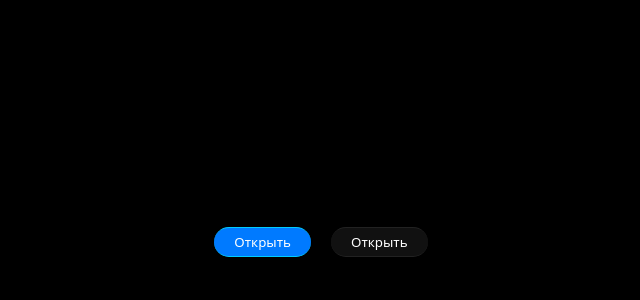
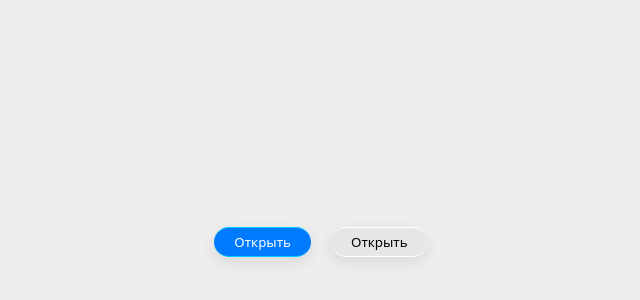
Before and after one commit to bopry/ios_26_ui_web_components, a plain HTML site: page index.html in a window 1280 px wide. Shown: the part 158-458 px from the top of the page, without its empty margins (319-959 px from the left). Drawn offline with Linux system fonts and the light colour scheme.

Commit message:
default commit

```diff
--- a/style.css
+++ b/style.css
@@ -9,7 +9,7 @@ body {
     height: 100vh;
     justify-content: center;
     align-items: center;
-    background-color: #000;
+    background-color: #eee;
 }
 
 .ios-btn, .ios-blue-btn {
@@ -19,6 +19,7 @@ body {
     border: none;
     margin: 10px;
     transition: .2s;
+    box-shadow: 0 5px 15px #00000018;
     &:hover {
         transform: scale(1.07);
     }
@@ -34,12 +35,30 @@ body {
     }
 }
 
+/* Dark Mode */
+/*
+:root {
+    --ios-btn-bg-color: #7f7f7f22;
+    --ios-btn-active-bg-color: #7f7f7f33;
+    --border-color: #222;
+    --ios-btn-color: #fff;
+}
+*/
+
+/* Light Mode bg #eee*/
+:root {
+    --ios-btn-bg-color: #7771;
+    --ios-btn-active-bg-color: #fff4;
+    --border-color: #fff;
+    --ios-btn-color: #000;
+}
+
 .ios-btn {
-    background-color: #7f7f7f22;
-    color: #fff;
-    border-top: .9px solid #222;
-    border-bottom: .9px solid #222;
+    background-color: var(--ios-btn-bg-color);
+    color: var(--ios-btn-color);
+    border-top: .9px solid var(--border-color);
+    border-bottom: .9px solid var(--border-color);
     &:hover {
-        background-color: #7f7f7f33;
+        background-color: var(--ios-btn-active-bg-color);
     }
 }
```
